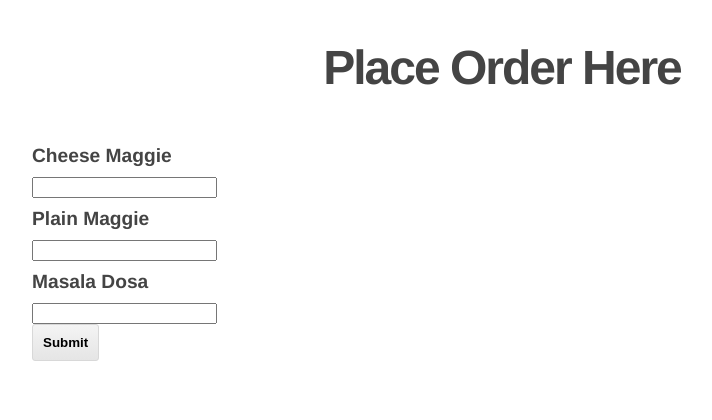
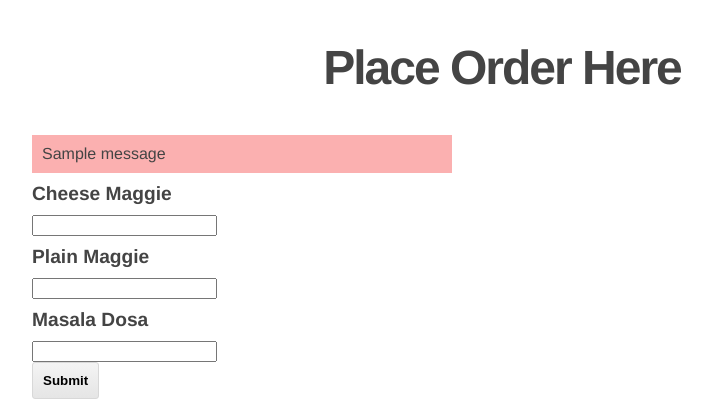
Before and after one commit to Groverkss/Hindi-nahi-aata, a Flask app: page / in a window 1280 px wide. Shown: the part 35-455 px from the top of the page, without its empty margins (138-850 px from the left). Run offline with Flask 2, Linux system fonts and the light colour scheme; tables that the repository leaves empty hold one stand-in row (values such as "Sample post"); one stand-in notice (Sample message) is shown.

Commit message:
added validators to form

```diff
--- a/app.py
+++ b/app.py
@@ -1,4 +1,4 @@
-from flask import Flask, url_for, render_template, redirect, request
+from flask import Flask, url_for, render_template, redirect, request, flash
 from forms import OrderForm
 from flask_sqlalchemy import SQLAlchemy
 import os
@@ -8,35 +8,35 @@ _INDEX = 0
 
 _SECRET_KEY = os.urandom(32)
 app.config['SECRET_KEY'] = _SECRET_KEY
-app.config['SQLALCHEMY_DATABASE_URI'] = 'sqlite:////data/order.db'
-db = SQLAlchemy(app)
+# app.config['SQLALCHEMY_DATABASE_URI'] = 'sqlite:////data/order.db'
+# db = SQLAlchemy(app)
 
 
-class CMaggi(db.Model):
-    id = db.Column(db.Integer, primary_key=True, autoincrement=False)
-    count = db.Column(db.Integer, nullable=False)
+# class CMaggi(db.Model):
+#     id = db.Column(db.Integer, primary_key=True, autoincrement=False)
+#     count = db.Column(db.Integer, nullable=False)
 
-    def __init__(self, id, count):
-        self.id = id
-        self.count = count
+#     def __init__(self, id, count):
+#         self.id = id
+#         self.count = count
 
 
-class PMaggi(db.Model):
-    id = db.Column(db.Integer, primary_key=True, autoincrement=False)
-    count = db.Column(db.Integer, nullable=False)
+# class PMaggi(db.Model):
+#     id = db.Column(db.Integer, primary_key=True, autoincrement=False)
+#     count = db.Column(db.Integer, nullable=False)
 
-    def __init__(self, id, count):
-        self.id = id
-        self.count = count
+#     def __init__(self, id, count):
+#         self.id = id
+#         self.count = count
 
 
-class MDosa(db.Model):
-    id = db.Column(db.Integer, primary_key=True, autoincrement=False)
-    count = db.Column(db.Integer, nullable=False)
+# class MDosa(db.Model):
+#     id = db.Column(db.Integer, primary_key=True, autoincrement=False)
+#     count = db.Column(db.Integer, nullable=False)
 
-    def __init__(self, id, count):
-        self.id = id
-        self.count = count
+#     def __init__(self, id, count):
+#         self.id = id
+#         self.count = count
 
 
 @app.route('/', methods=('GET', 'POST'))
@@ -44,8 +44,12 @@ def contact():
     global _INDEX
     form = OrderForm()
     if request.method == 'POST':
-        _INDEX += 1
-        return redirect(url_for('order', id=_INDEX))
+        if form.validate() == False:
+            flash('')
+            return render_template('contact.html', form=form)
+        else:
+            _INDEX += 1
+            return redirect(url_for('order', id=_INDEX))
     else:
         return render_template('contact.html', form=form)
 
@@ -56,6 +60,6 @@ def order(id):
 
 
 if __name__ == '__main__':
-    db.create_all()
-    db.session.commit()
+    # db.create_all()
+    # db.session.commit()
     app.run(debug=True)
--- a/forms.py
+++ b/forms.py
@@ -1,15 +1,13 @@
 from flask_wtf import FlaskForm
-from wtforms import StringField, TextField, SubmitField
-from wtforms.validators import DataRequired, Length
+from wtforms import StringField, TextField, SubmitField, IntegerField
+# from flask.ext.wtf import validators, ValidationError
+from wtforms.validators import DataRequired, Length, NumberRange, Optional
 
 
 class OrderForm(FlaskForm):
     """Contact form."""
-    cheeseMaggie = StringField('Cheese Maggie', [
-        DataRequired()])
-    plainMaggie = StringField('Plain Maggie', [
-        DataRequired()])
-    masalaDosa = TextField('Masala Dosa', [
-        DataRequired()])
+    cheeseMaggie = IntegerField('Cheese Maggie', [ Optional(), NumberRange(min=1,max=None,message="please enter only positive values!")])
+    plainMaggie = IntegerField('Plain Maggie', [ Optional(), NumberRange(min=1,max=None,message="please enter only positive values!")] )
+    masalaDosa = IntegerField('Masala Dosa', [ Optional(), NumberRange(min=1,max=None,message="please enter only positive values!")] )
 
     submit = SubmitField('Submit')
--- a/static/css/main.css
+++ b/static/css/main.css
@@ -127,3 +127,9 @@ h3 {
   letter-spacing: -1px;
   color: #999;
 }
+
+.flash {
+  background-color: #FBB0B0;
+  padding: 10px;
+  width: 400px;
+}
--- a/templates/contact.html
+++ b/templates/contact.html
@@ -3,6 +3,11 @@
 {% block content %}
 <div class="formwrapper">
     <h2 class="title">Place Order Here</h2>
+
+    {% for message in get_flashed_messages() %}
+    <div class="flash">{{ message }}</div>
+    {% endfor %}
+
     <form method="POST" action="/">
         <div class="form-field">{{ form.cheeseMaggie.label }} {{ form.cheeseMaggie }}
             {% if form.cheeseMaggie.errors %}
```
